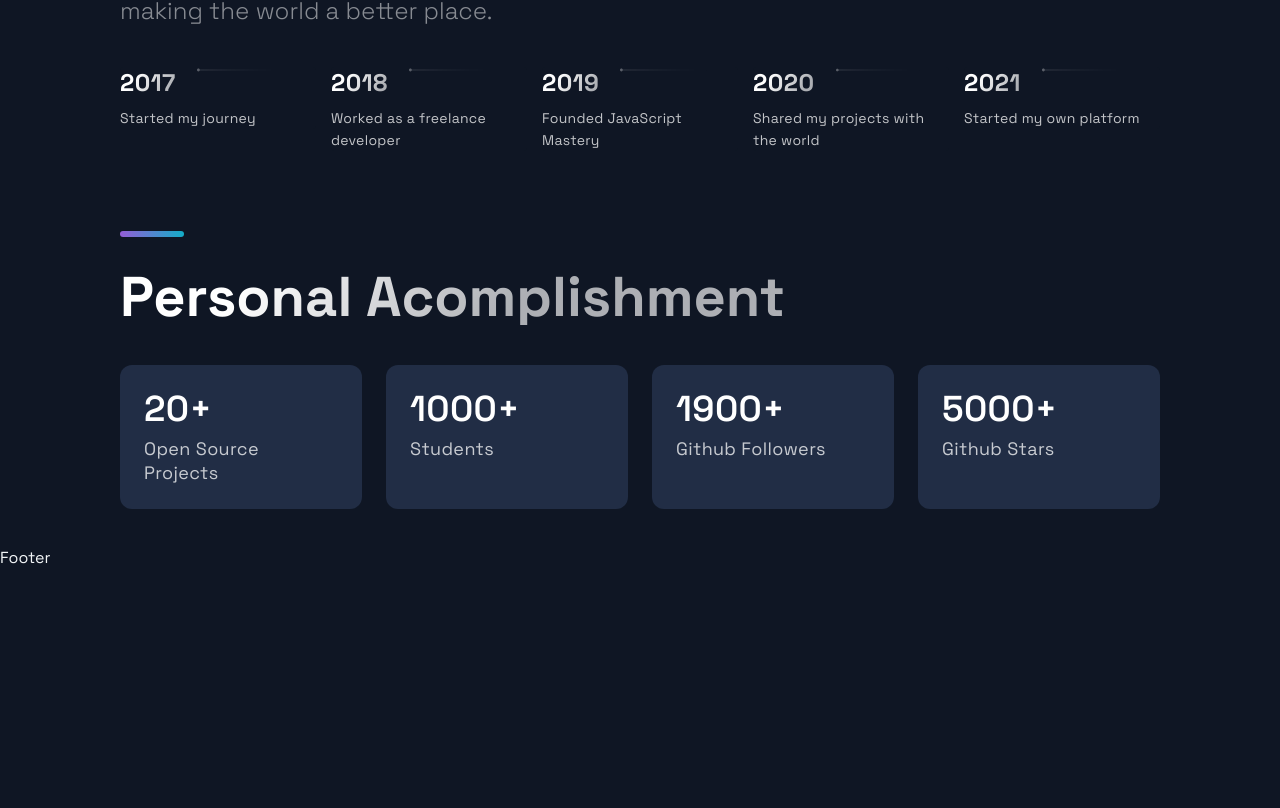
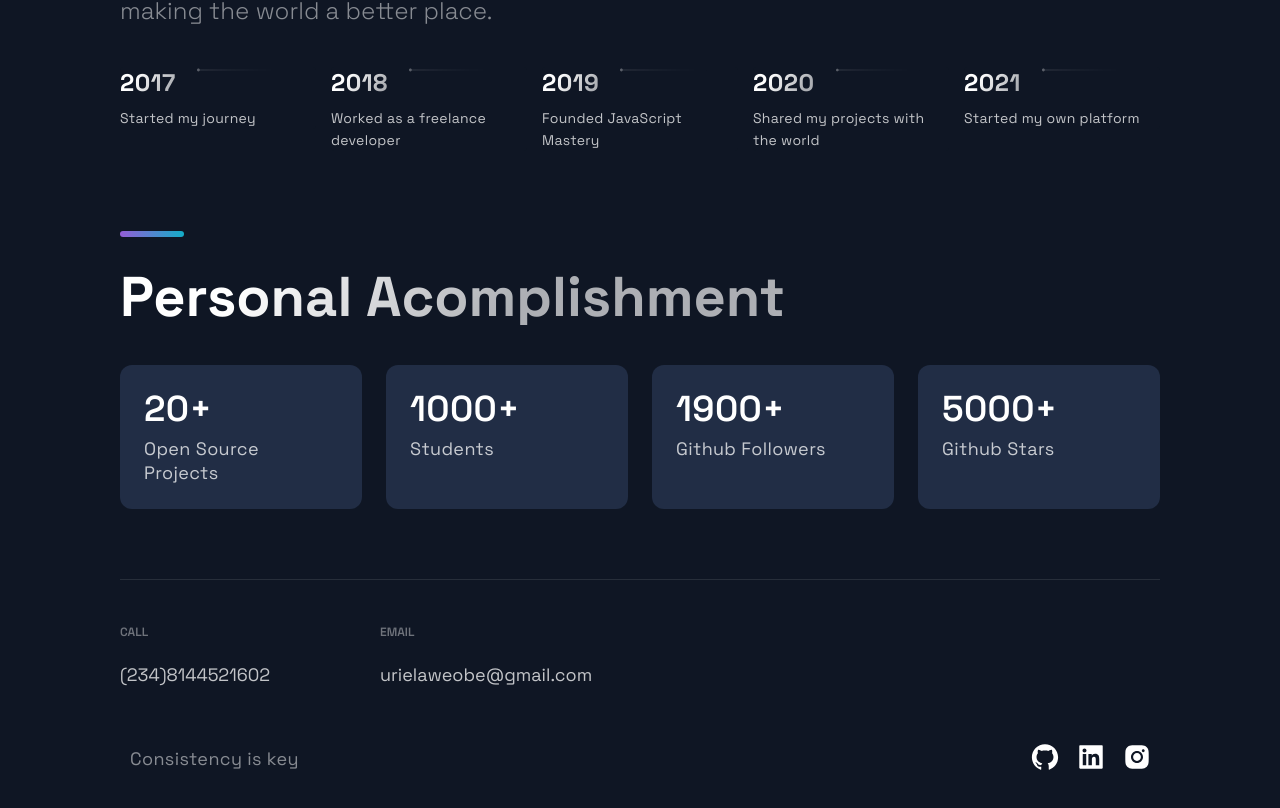
Before and after one commit to urielaweobe/portfolio-react-next, a Next.js app: page / in a window 1280 px wide. Shown: the part 2830-3638 px from the top of the page. Before the commit the page ends 3398 px from the top, so only its background shows below. Built offline with nearby package versions, Linux system fonts and the light colour scheme.

Commit message:
update: complete tutorial

```diff
--- a/src/components/Footer/Footer.js
+++ b/src/components/Footer/Footer.js
@@ -6,9 +6,44 @@ import { CompanyContainer, FooterWrapper, LinkColumn, LinkItem, LinkList, LinkTi
 
 const Footer = () => {
   return (
-    <div>
-      Footer
-    </div>
+    <FooterWrapper>
+      <LinkList>
+        <LinkColumn>
+          <LinkTitle>Call</LinkTitle>
+          <LinkItem href="tel:(234)8144521602">(234)8144521602</LinkItem>
+        </LinkColumn>
+
+        <LinkColumn>
+          <LinkTitle>Email</LinkTitle>
+          <LinkItem href="mailto:urielaweobe@gmail.com">urielaweobe@gmail.com</LinkItem>
+        </LinkColumn>
+
+      </LinkList>
+
+      <SocialIconsContainer>
+        <CompanyContainer>
+          <Slogan>Consistency is key</Slogan>
+        </CompanyContainer>
+
+        <SocialContainer>
+
+          <SocialIcons href='https://github.com/urielaweobe'>
+            <AiFillGithub size='3rem'/>
+          </SocialIcons>
+
+          <SocialIcons href='https://www.linkedin.com/in/uriel-awe-obe/'>
+            <AiFillLinkedin size='3rem'/>
+          </SocialIcons>
+
+          <SocialIcons href='https://instagram.com/urielaweobe'>
+            <AiFillInstagram size='3rem'/>
+          </SocialIcons>
+
+        </SocialContainer>
+
+      </SocialIconsContainer>
+
+    </FooterWrapper>
   );
 };
 
```
Also changed, not shown: src/components/NavDropDown/index.js (+32 -3 lines).
